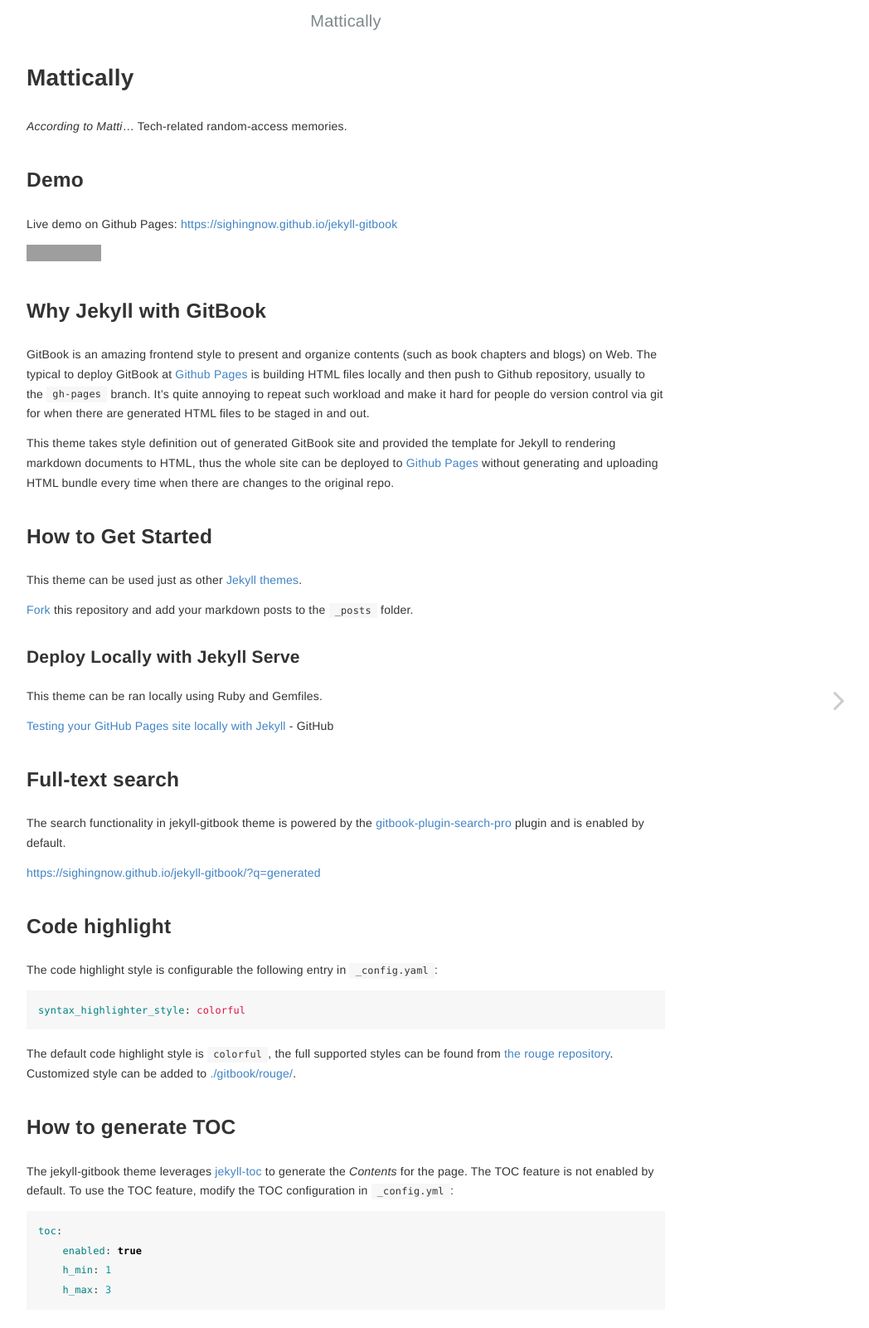
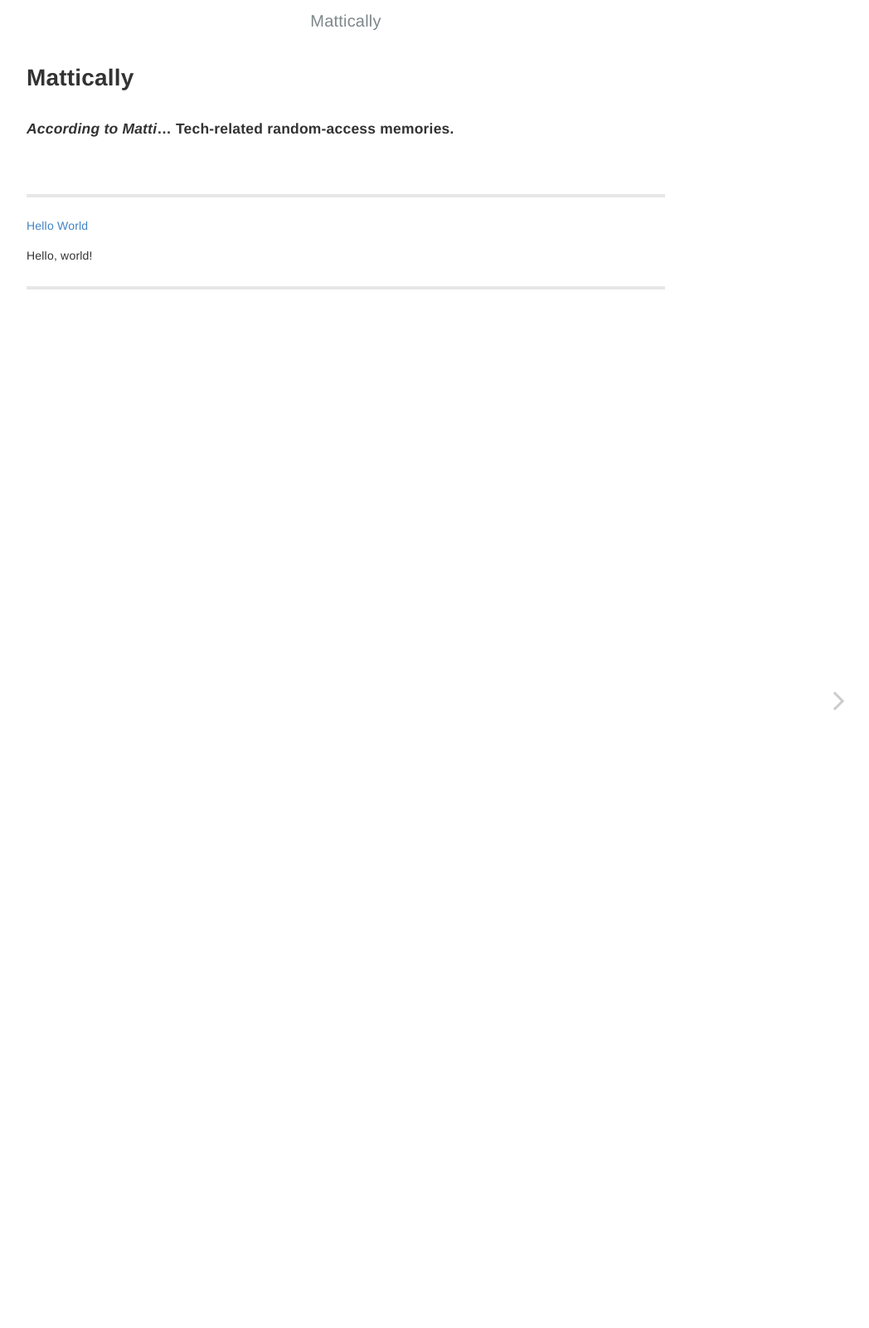
Before and after one commit to mp1994/mp1994.github.io, a Jekyll site: the page built from index.md, in a window 1280 px wide. Shown: the top 1601 px of the page at 83% size, without its empty margins (223-1271 px from the left). Built offline with Jekyll 4.4.1, drawn with Linux system fonts in a browser that asks for light colours; grey boxes are pictures that could not be loaded.

Commit message:
Changed home page

````diff
--- a/_includes/toc-date.html
+++ b/_includes/toc-date.html
@@ -38,7 +38,7 @@
                         </li>
                     {% endfor %}
 
-                    <!--<li class="divider"></li>-->
+                    <li class="divider"></li>
                 {% endif %}
             {% endfor %}
 
--- a/index.md
+++ b/index.md
@@ -2,73 +2,15 @@
 layout: home
 ---
 
-_According to Matti_... Tech-related random-access memories.
+#### _According to Matti_... Tech-related random-access memories.
 
-## Demo
+&nbsp; <!-- vertical space -->
 
-Live demo on Github Pages: [https://sighingnow.github.io/jekyll-gitbook](https://sighingnow.github.io/jekyll-gitbook)
-
-[![Jekyll Themes](https://img.shields.io/badge/featured%20on-JekyllThemes-red.svg)](https://jekyll-themes.com/jekyll-gitbook/)
-
-## Why Jekyll with GitBook
-
-GitBook is an amazing frontend style to present and organize contents (such as book chapters
-and blogs) on Web. The typical to deploy GitBook at [Github Pages][1]
-is building HTML files locally and then push to Github repository, usually to the `gh-pages`
-branch. It's quite annoying to repeat such workload and make it hard for people do version
-control via git for when there are generated HTML files to be staged in and out.
-
-This theme takes style definition out of generated GitBook site and provided the template
-for Jekyll to rendering markdown documents to HTML, thus the whole site can be deployed
-to [Github Pages][1] without generating and uploading HTML bundle every time when there are
-changes to the original repo.
-
-## How to Get Started
-
-This theme can be used just as other [Jekyll themes][1].
-
-[Fork][3] this repository and add your markdown posts to the `_posts` folder.
-
-### Deploy Locally with Jekyll Serve
-
-This theme can be ran locally using Ruby and Gemfiles.
-
-[Testing your GitHub Pages site locally with Jekyll](https://docs.github.com/en/pages/setting-up-a-github-pages-site-with-jekyll/testing-your-github-pages-site-locally-with-jekyll) - GitHub
-
-## Full-text search
-
-The search functionality in jekyll-gitbook theme is powered by the [gitbook-plugin-search-pro][5] plugin and is enabled by default.
-
-[https://sighingnow.github.io/jekyll-gitbook/?q=generated](https://sighingnow.github.io/jekyll-gitbook/?q=generated)
-
-## Code highlight
-
-The code highlight style is configurable the following entry in `_config.yaml`:
-
-```yaml
-syntax_highlighter_style: colorful
-```
-
-The default code highlight style is `colorful`, the full supported styles can be found from [the rouge repository][6]. Customized
-style can be added to [./gitbook/rouge/](./gitbook/rouge/).
-
-## How to generate TOC
-
-The jekyll-gitbook theme leverages [jekyll-toc][4] to generate the *Contents* for the page.
-The TOC feature is not enabled by default. To use the TOC feature, modify the TOC
-configuration in `_config.yml`:
-
-```yaml
-toc:
-    enabled: true
-    h_min: 1
-    h_max: 3
-```
-
-
-[1]: https://pages.github.com
-[2]: https://pages.github.com/themes
-[3]: https://github.com/sighingnow/jekyll-gitbook/fork
-[4]: https://github.com/allejo/jekyll-toc
-[5]: https://github.com/gitbook-plugins/gitbook-plugin-search-pro
-[6]: https://github.com/rouge-ruby/rouge/tree/master/lib/rouge/themes
+<hr/>
+<p>
+{% for post in site.posts %}
+    <a href="{{ post.url }}">{{ post.title }}</a>
+    {{ post.excerpt }}
+<hr/>
+{% endfor %}
+</p>
````
Also changed, not shown: _pages/whoami.md (+1 -1 lines).
